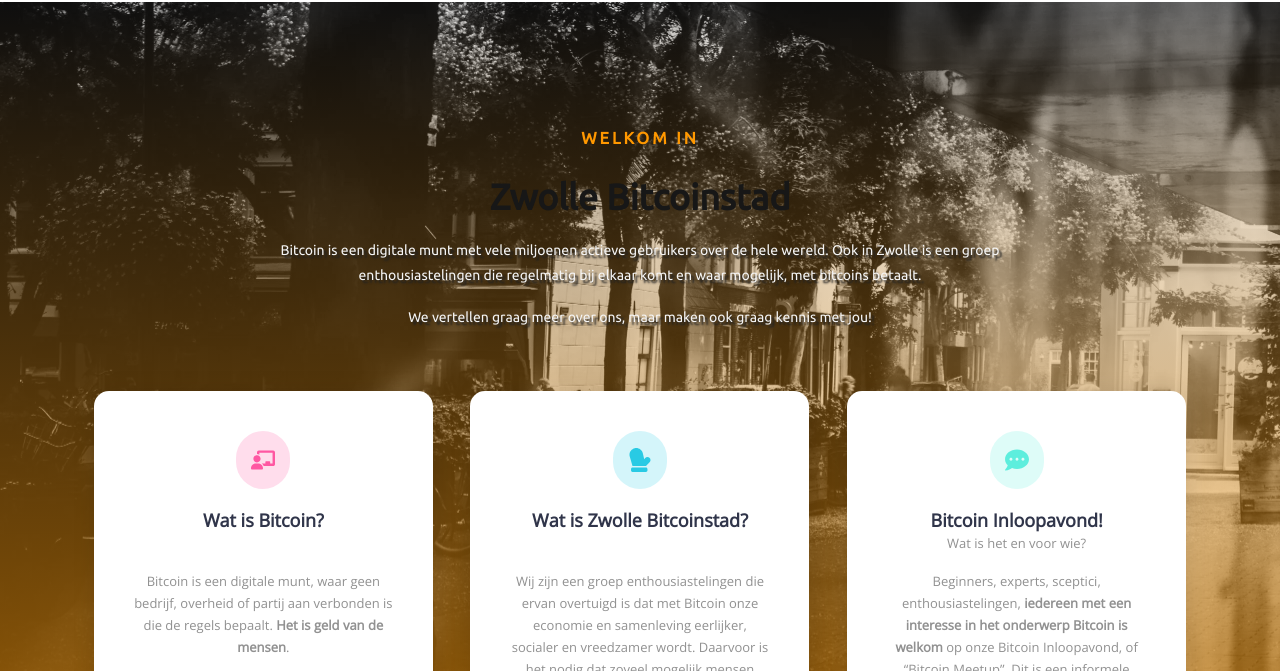
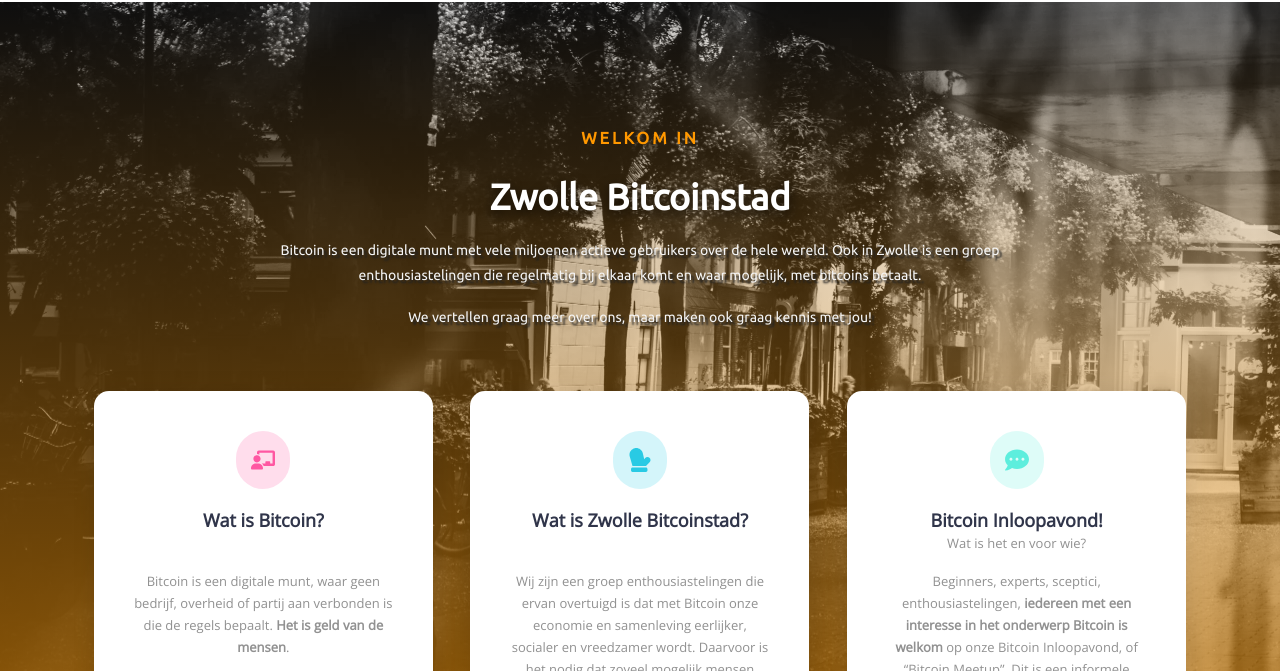
Before and after one commit to Zwolle-Bitcoinstad/zwolle-bitcoinstad-website, a website: page index.html in a window 1280 px wide. Shown: the part 118-789 px from the top of the page. Drawn offline with Linux system fonts and the light colour scheme.

Commit message:
Improve hero title readability

```diff
--- a/assets/css/style.css
+++ b/assets/css/style.css
@@ -781,6 +781,8 @@
   line-height: 1.2em;
   text-align: center;
   text-transform: capitalize;
+  color: #ffffff;
+  text-shadow: 0 4px 12px rgba(0, 0, 0, 0.6);
 }
 @media (max-width: 991px) {
   #hero-title {
```
